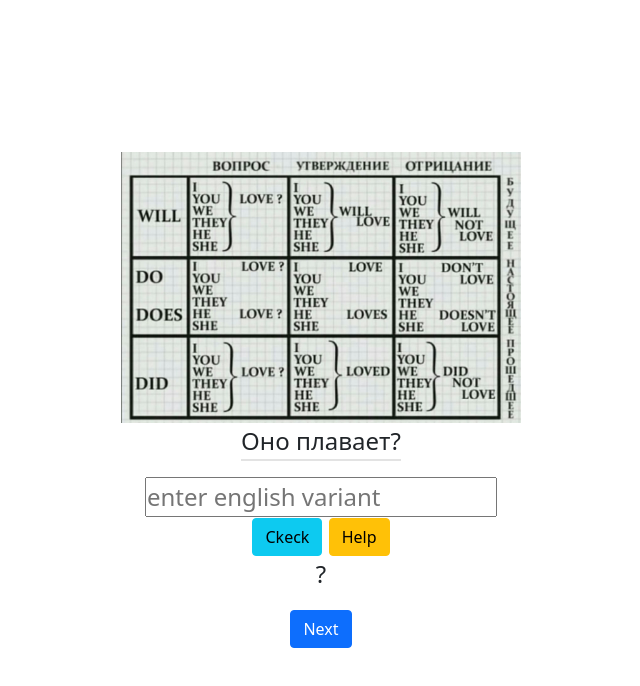
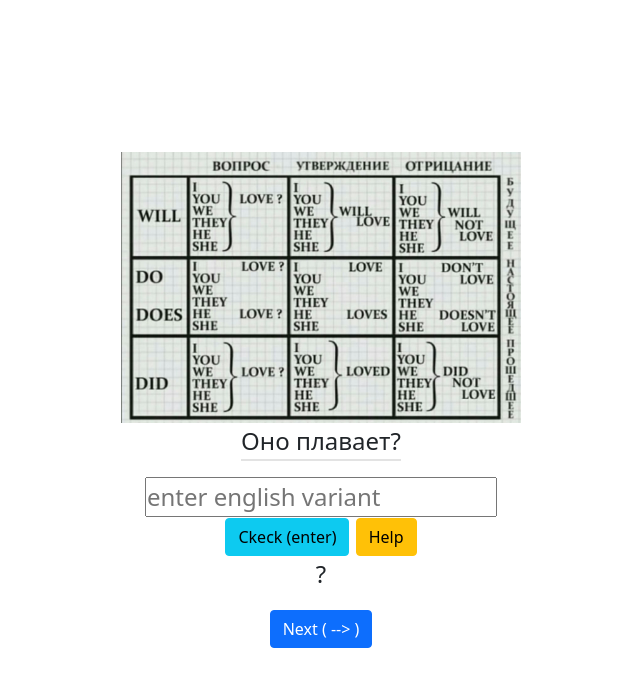
Before and after one commit to macbew/englTensesTraining, a website with bundled scripts: page index.html in a window 1280 px wide. Shown: the whole page, without its empty margins (319-959 px from the left). Built offline with nearby package versions, Linux system fonts and the light colour scheme.

Commit message:
fix: hint keyboard

```diff
--- a/index.html
+++ b/index.html
@@ -23,12 +23,12 @@
         <p class="russ">он играет?</p>
         <input type="text" placeholder="enter english variant" name="engl" />
         <dev class="buttons">
-          <button class="btn btn-info check">Ckeck</button>
+          <button class="btn btn-info check">Ckeck (enter)</button>
           <button class="btn btn-warning help">Help</button>
         </dev>
         <p class="result">?</p>
         <div class="row2">
-          <button class="btn btn-primary next">Next</button>
+          <button class="btn btn-primary next">Next ( --> )</button>
         </div>
       </div>
 
```
